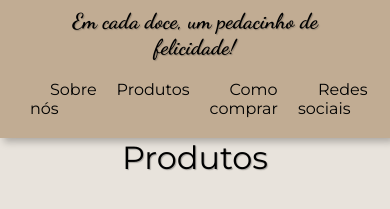
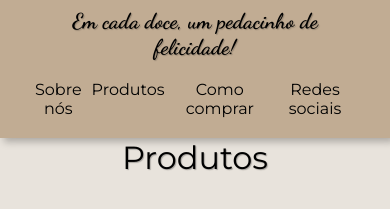
Before and after one commit to AllanSlomski/DulceBK, a plain HTML site: page index.html in a window 390 px wide. Shown: the part 147-356 px from the top of the page. Drawn offline with Linux system fonts and the light colour scheme.

Commit message:
v1.0
TA RESPONSIVO GRAZADEUS

```diff
--- a/style.css
+++ b/style.css
@@ -7,6 +7,19 @@
 @keyframes fadeIn {
     0% {opacity: 0;};
     100% {opacity: 1;}
+}
+
+@media screen and (max-width:768px){
+    #menubar {
+        width: 100%;
+        justify-content: center;
+        text-align: center;
+    }
+
+    #esquerda li,
+    #direita li {
+        padding: 0px 5px;
+    }
 }
 
 :root {
@@ -54,12 +67,10 @@ header h2 {
     text-shadow: 1px 1px 1px rgba(0, 0, 0, 0.219);
 }
 
-#esquerda {
-    display: flex;
-}
-
+#esquerda,
 #direita {
     display: flex;
+    padding: 0px 20x;
 }
 
 #menubar {
@@ -72,13 +83,13 @@ header h2 {
 header ul li {
     position: relative;
     list-style: none;
+    padding: 0px 20px;
 }
 
 header ul li a {
     font-family: 'Montserrat', 'sans-serif';
     text-decoration: none;
     color: black;
-    padding: 0px 20px 0px 20px;
 }
 
 header ul li a:hover {
```
